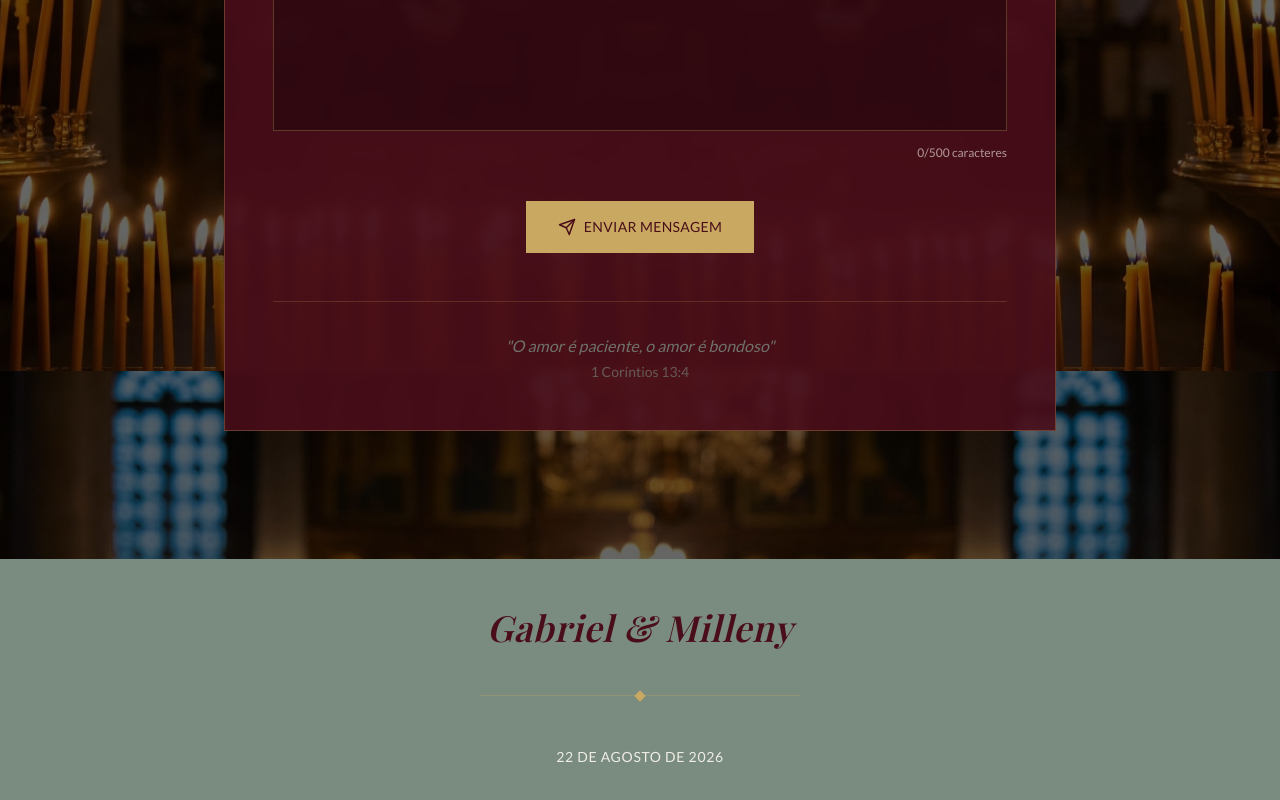
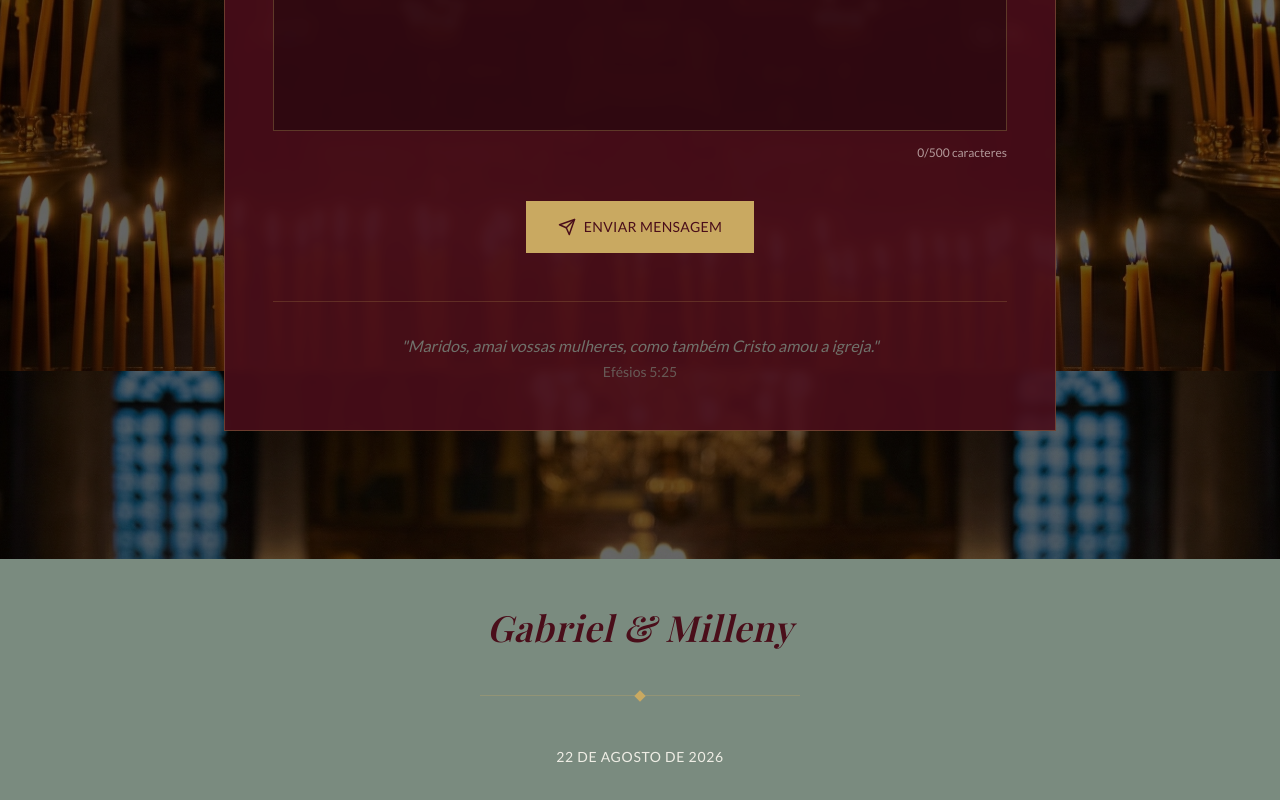
Before and after one commit to baronglock/wedding, a Next.js app: page / in a window 1280 px wide. Shown: the part 5258-6058 px from the top of the page. Built offline with nearby package versions, Linux system fonts and the light colour scheme; a web font is replaced by a local one.

Commit message:
Update biblical quote to Ephesians 5:25

```diff
--- a/components/Messages.tsx
+++ b/components/Messages.tsx
@@ -217,10 +217,10 @@ export default function Messages() {
           {/* Nota elegante */}
           <div className="text-center mt-12 pt-8 border-t border-wedding-gold/20">
             <p className="text-wedding-moss/80 italic">
-              "O amor é paciente, o amor é bondoso"
+              "Maridos, amai vossas mulheres, como também Cristo amou a igreja."
             </p>
             <p className="text-wedding-moss/60 text-sm mt-1">
-              1 Coríntios 13:4
+              Efésios 5:25
             </p>
           </div>
         </div>
```
